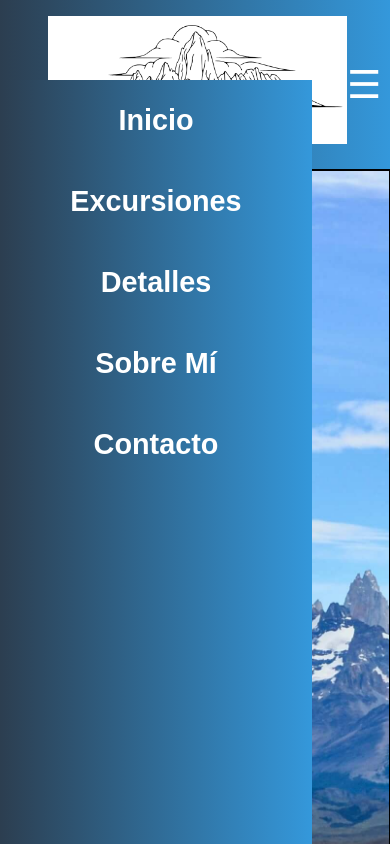
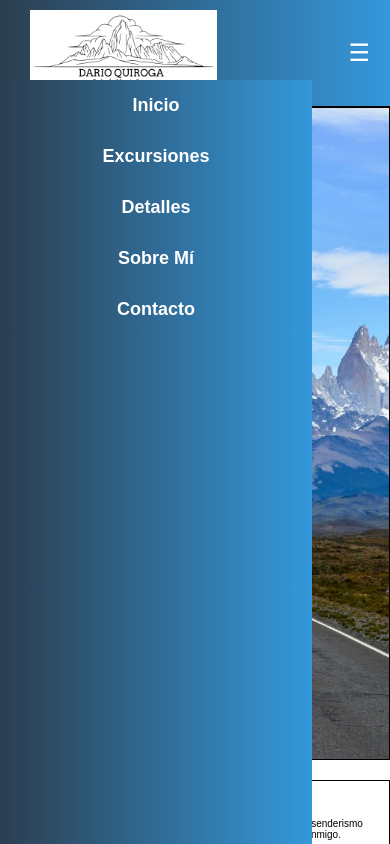
Before and after one commit to darowx/TP-Final-Claudio-Quiroga, a plain HTML site: page index.html in a window 390 px wide. Both pictures are taken after a click on the button "Abrir menú". Shown: the top 844 px of the page. Drawn offline with Linux system fonts and the light colour scheme.

Commit message:
corregido

```diff
--- a/css/style.css
+++ b/css/style.css
@@ -8,11 +8,6 @@
 html {
   font-size: 62.5%;
   box-sizing: border-box;
-}
-@media (max-width: 768px) {
-  html {
-    font-size: 100%;
-  }
 }
 
 body {
@@ -66,8 +61,7 @@ header nav ul li a {
   text-decoration: none;
   font-weight: bold;
 }
-
-.menu-toggle {
+header .menu-toggle {
   display: none;
   background: none;
   border: none;
@@ -77,16 +71,15 @@ header nav ul li a {
   color: white;
 }
 @media (max-width: 768px) {
-  .menu-toggle {
+  header .menu-toggle {
     display: block;
   }
 }
-
-.nav-menu {
+header .nav-menu {
   transition: all 0.3s ease;
 }
 @media (max-width: 768px) {
-  .nav-menu {
+  header .nav-menu {
     position: fixed;
     top: 80px;
     left: -100%;
@@ -96,23 +89,23 @@ header nav ul li a {
     flex-direction: column;
     z-index: 999;
   }
-  .nav-menu.active {
+  header .nav-menu.active {
     left: 0;
   }
-  .nav-menu ul {
+  header .nav-menu ul {
     flex-direction: column;
     width: 100%;
     margin: 0;
   }
-  .nav-menu ul li {
+  header .nav-menu ul li {
     margin: 1.5rem 0;
     text-align: center;
   }
-  .nav-menu ul li a {
+  header .nav-menu ul li a {
     color: white;
     font-size: 1.8rem;
   }
-  .nav-menu .logo img {
+  header .nav-menu .logo img {
     height: 6rem;
   }
 }
@@ -402,3 +395,5 @@ footer a {
   margin: 0 1rem;
   font-weight: bold;
 }
+
+/*# sourceMappingURL=style.css.map */
```
